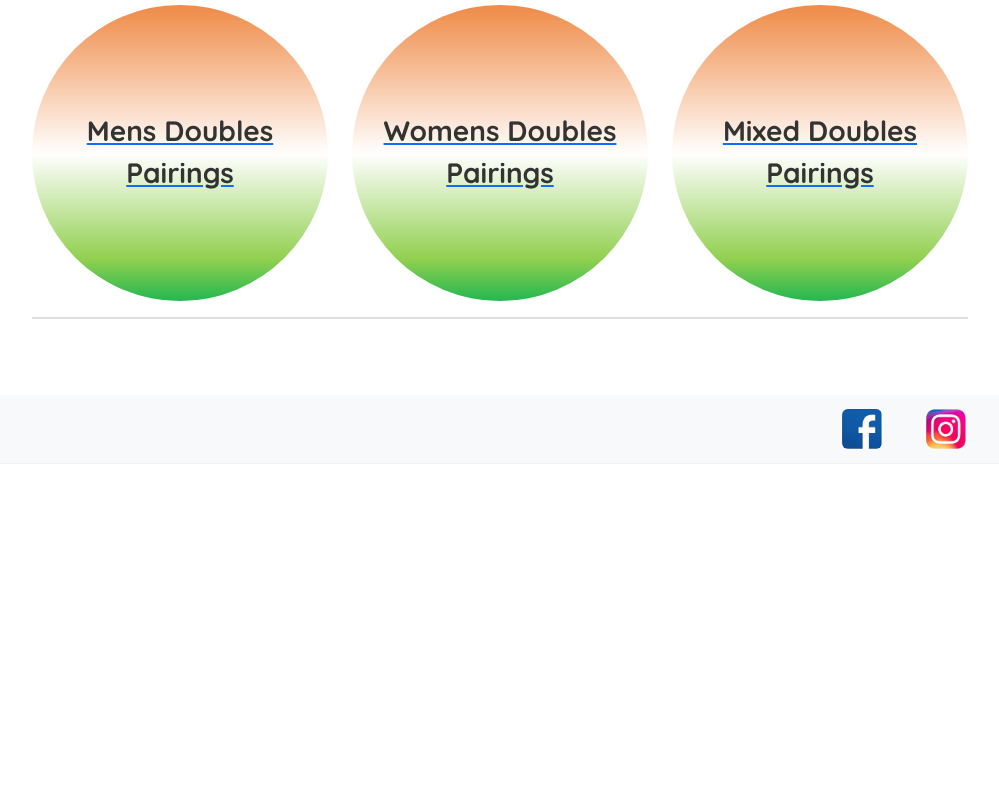
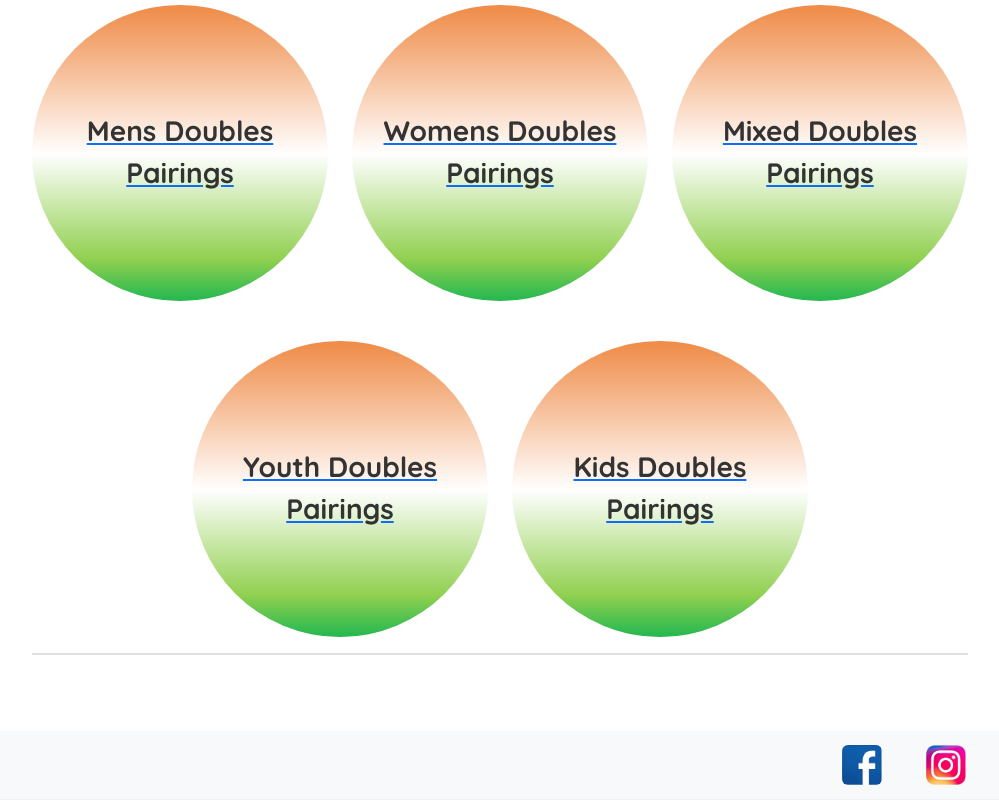
Before and after one commit to RahulVarunGit/mcia-react, a React (Create React App) app: page /badminton in a window 1280 px wide. Shown: the part 559-1359 px from the top of the page, without its empty margins (140-1139 px from the left). Before the commit the page ends 1023 px from the top, so only its background shows below. Built offline with nearby package versions, Linux system fonts and the light colour scheme.

Commit message:
badmenton updates for youth and kids

```diff
--- a/src/javascript/badminton.js
+++ b/src/javascript/badminton.js
@@ -29,7 +29,7 @@ const Badminton = () => {
                     <h4 className="center-align"><a class="" href="https://docs.google.com/document/d/1Ky6I5NxW009ncPlnHdRxC-asyjK1JFRZBRUXgJ-zIJg/edit?tab=t.0">Tournament Rules</a></h4>
                 </div>
                 <div>
-                    <h4 className="center-align"><a type="button" className="btn btn-primary btn-lg" href="https://near.tl/sm/fbQFTWgGi">Sign Waiver</a></h4>
+                    <h4 className="center-align"><a type="button" className="btn btn-primary btn-lg" href="https://near.tl/sm/et0hz1LJ_">Sign Waiver</a></h4>
                 </div>
 
 
@@ -95,6 +95,58 @@ const Badminton = () => {
 
             </div>
 
+            <p >&nbsp;</p>
+            <div className="row">
+                <div className="col-md-2 ">
+
+
+
+                </div>
+
+                <div className="col-md-4 ">
+
+                    <div className="div-img-text">
+
+                        <img src="/images/base/Square.png" alt="" width="100%" className="rounded-circle"></img>
+                        <div className="text-on-image">
+
+                            <p >&nbsp;</p>
+                            <p >&nbsp;</p>
+
+                            <h3 ><b ><a href="https://challonge.com/MCIAYouth2026" target="_blank"><b><span className="#ca370f">Youth Doubles</span></b></a></b></h3>
+                            <h3 ><b ><a href="https://challonge.com/MCIAYouth2026" target="_blank"><b><span className="#ca370f">Pairings</span></b></a></b></h3>
+                        </div>
+
+                    </div>
+
+                </div>
+
+                <div className="col-md-4">
+
+                    <div className="div-img-text">
+
+                        <img src="/images/base/Square.png" alt="" width="100%" className="rounded-circle"></img>
+                        <div className="text-on-image">
+
+                            <p >&nbsp;</p>
+                            <p >&nbsp;</p>
+                            <h3 ><b ><a href="https://challonge.com/MCIAKids2026" target="_blank"><b><span className="#ca370f">Kids Doubles</span></b></a></b></h3>
+                            <h3 ><b ><a href="https://challonge.com/MCIAKids2026" target="_blank"><b><span className="#ca370f">Pairings</span></b></a></b></h3>
+                        </div>
+
+                    </div>
+
+                </div>
+
+                <div className="col-md-2 ">
+
+
+
+                </div>
+
+            </div>
+
+
             <div><hr class="hr-line"></hr></div>
 
 
```
